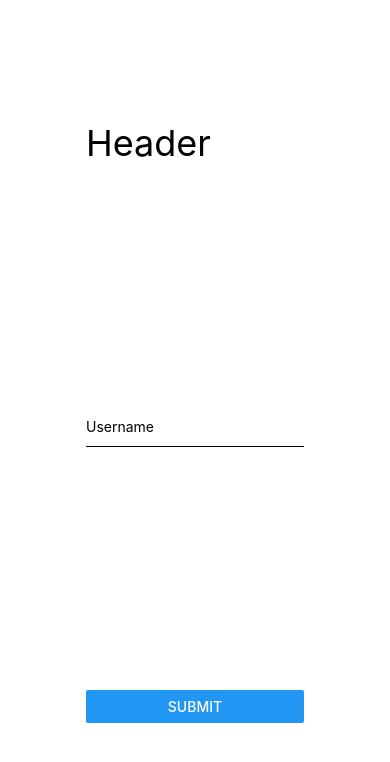
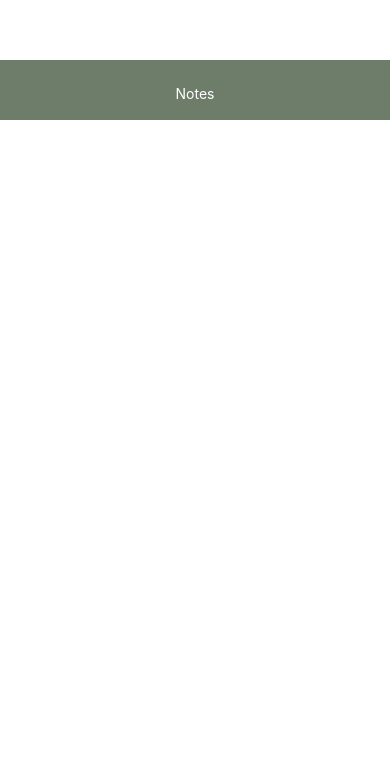
Before and after one commit to MikeNatsu/notes-react-native, a React Native app: screen / in a window 390 px wide. Shown: the top 762 px of the page. Built offline with nearby package versions, Linux system fonts and the light colour scheme.

Commit message:
Adding header component

```diff
--- a/App.tsx
+++ b/App.tsx
@@ -1,27 +1,13 @@
 import { StatusBar } from 'expo-status-bar';
 import React from 'react';
 import { View, KeyboardAvoidingView, TextInput, StyleSheet, Text, Platform, TouchableWithoutFeedback, Button, Keyboard  } from 'react-native';
-
+import Header from './components/Header';
 
 export default function App() {
   return (
     // View Component
     <View style={styles.container}>
-  <KeyboardAvoidingView
-     behavior={Platform.OS === "ios" ? "padding" : "height"}
-     style={styles.container}
-   >
-     <TouchableWithoutFeedback onPress={Keyboard.dismiss}>
-       <View style={styles.inner}>
-         <Text style={styles.header}>Header</Text>
-         <TextInput placeholder="Username" style={styles.textInput} />
-         <View style={styles.btnContainer}>
-           <Button title="Submit" onPress={() => null} />
-         </View>
-       </View>
-     </TouchableWithoutFeedback>
-   </KeyboardAvoidingView>
-
+      <Header title="Notes"/>
     </View>
 
   );
@@ -31,28 +17,7 @@
 const styles = StyleSheet.create({
   container: {
     flex: 1,
-    backgroundColor: '#fff',
-    alignItems: 'center',
-    justifyContent: 'center',
+    paddingTop: 60,
   },
-  inner: {
-    padding: 24,
-    flex: 1,
-    justifyContent: "space-around"
-  },
-  header: {
-    fontSize: 36,
-    marginBottom: 48
-  },
-  textInput: {
-    height: 40,
-    borderColor: "#000000",
-    borderBottomWidth: 1,
-    marginBottom: 36
-  },
-  btnContainer: {
-    backgroundColor: "white",
-    marginTop: 12
-  }
 
 });
--- /dev/null
+++ b/components/Header.tsx
@@ -0,0 +1,25 @@
+import React from 'react'
+import {View, Text, StyleSheet} from 'react-native'
+
+const Header = ({title} : { title: string }) => {
+    return (
+        <View style={styles.header}>
+            <Text style={styles.text}>{title}</Text>
+        </View>
+    )
+}
+
+const styles = StyleSheet.create({
+    header:{
+        height: 60,
+        backgroundColor: '#6E7D69',
+    },
+    text:{
+        color: 'white',
+        padding: 25,
+        textAlign:'center',
+    }
+});
+
+
+export default Header
```
